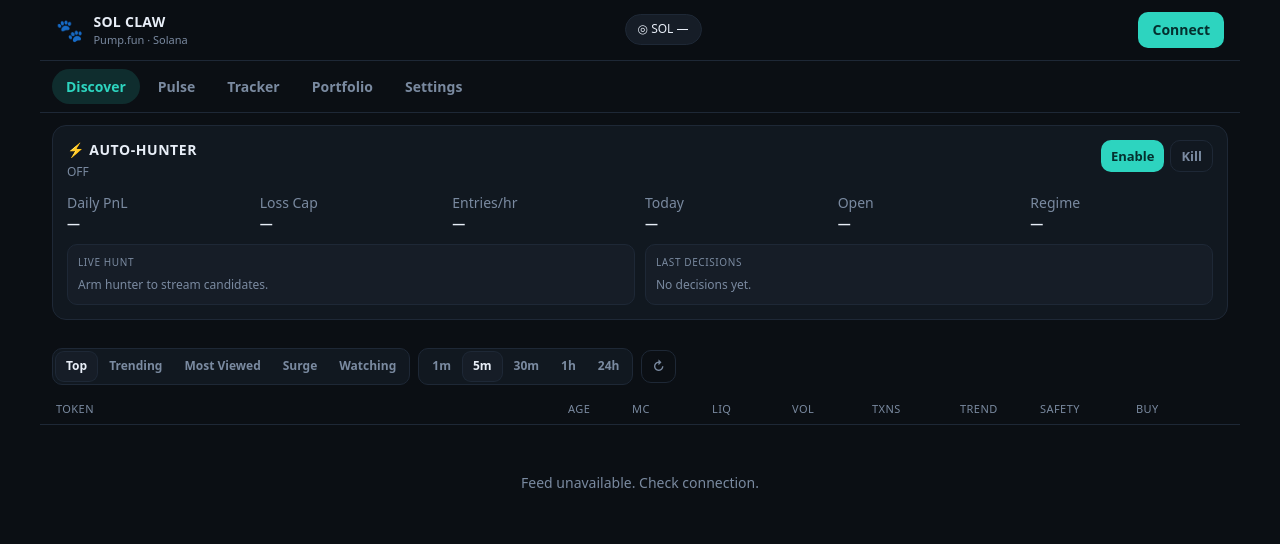
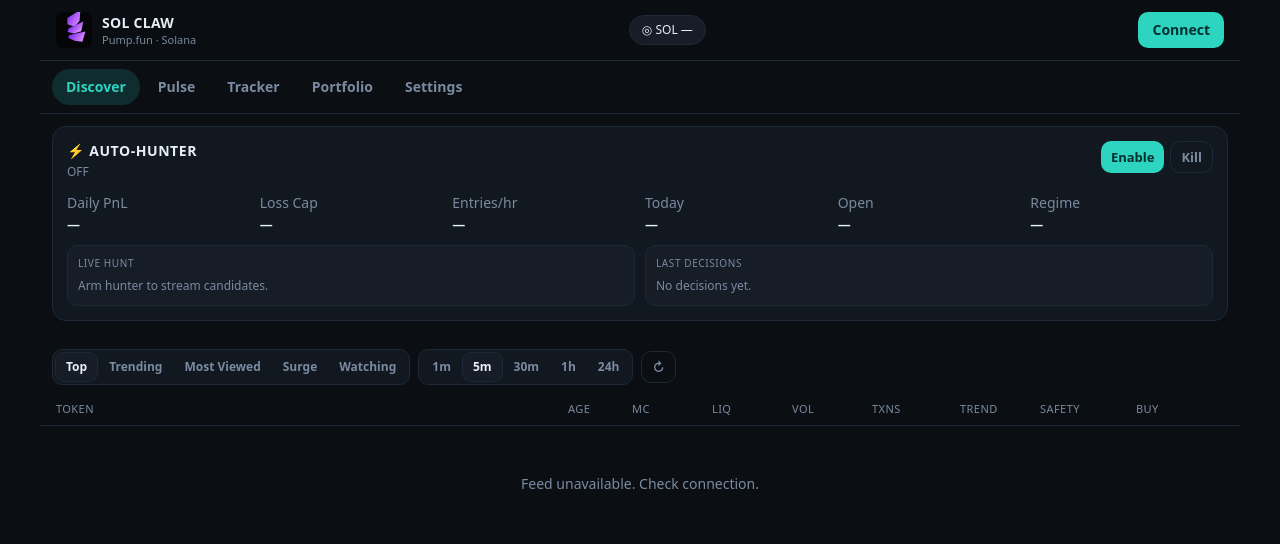
Before and after one commit to Nobrain11/SOLCLAW, a website: page src/web/public/index.html in a window 1280 px wide. Drawn offline with Linux system fonts and the light colour scheme; no server answers.

Commit message:
brand: SOL CLAW purple claw logo in topbar + favicon

```diff
--- a/src/web/public/index.html
+++ b/src/web/public/index.html
@@ -5,13 +5,14 @@
   <meta name="viewport" content="width=device-width, initial-scale=1, viewport-fit=cover" />
   <title>SOL CLAW — Terminal</title>
   <meta name="theme-color" content="#0b0f14" />
+  <link rel="icon" href="/logo.svg" type="image/svg+xml" />
   <link rel="stylesheet" href="/styles.css" />
 </head>
 <body>
   <div id="app">
     <header class="topbar">
       <div class="brand">
-        <span class="logo">🐾</span>
+        <img class="logo-img" src="/logo.svg" alt="SOL CLAW" width="36" height="36" />
         <div>
           <div class="brand-name">SOL CLAW</div>
           <div class="brand-sub">Pump.fun · Solana</div>
```
Also changed, not shown: src/web/public/logo.svg (added).
